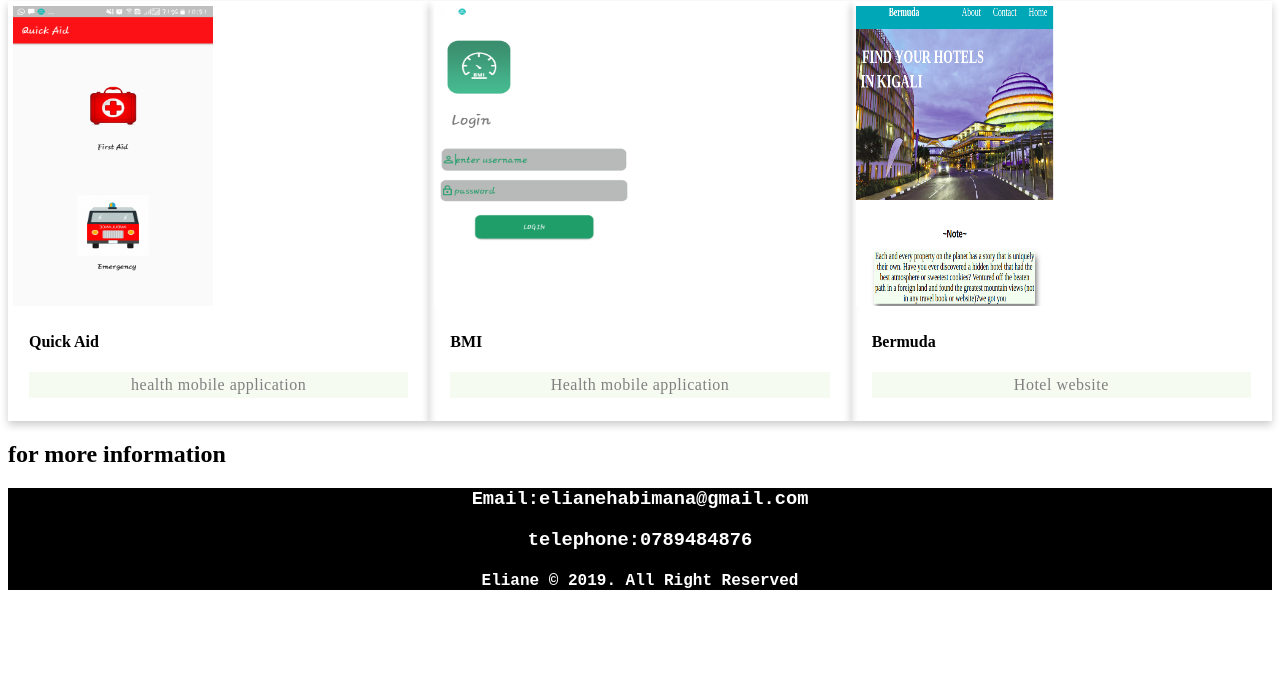
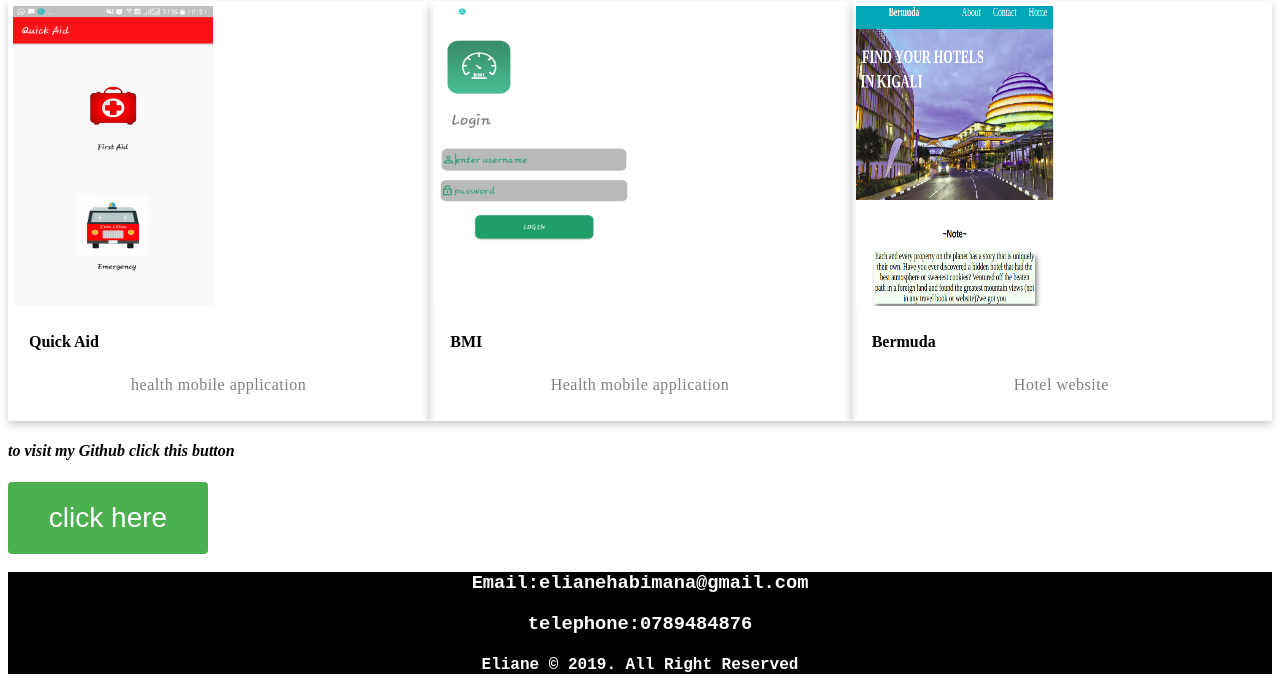
Before and after one commit to Elianehbmna/personalPortfolio, a plain HTML site: page projects.html in a window 1280 px wide. Shown: the part 127-823 px from the top of the page. Before the commit the page ends 800 px from the top, so only its background shows below. Drawn offline with Linux system fonts and the light colour scheme; files whose address does not match are found by name.

Commit message:
styling projects

```diff
--- a/projects.html
+++ b/projects.html
@@ -43,14 +43,17 @@
   </div>
   </div>
   </div>
-  <div class="cards">
-      <h2>for more information</h2>
+
+     <em> <h4>to visit my Github click this button </h4></em>
+
+<button class="button" style="vertical-align:middle"><span>click here </span></button>
 
 
       <div class="footer">
             <h3>Email:elianehabimana@gmail.com</h3>
             <h3>telephone:0789484876</h3>
               <h4>Eliane © 2019. All Right Reserved</h4>
-          </div>
+              </div>
+
 </body>
 </html>
--- a/styles.css
+++ b/styles.css
@@ -114,10 +114,11 @@ height:10%;
     color:white;
     background-color: black;
     font-family: 'Courier New', Courier, monospace;
+    margin-top: 10px;
   }
   p{
     text-align: center;
-      background-color: #f5fbf1;
+
       color: grey;
       margin-left: 0;
       letter-spacing: 0.5px;
@@ -245,3 +246,42 @@ h1{
   .containers {
     padding: 2px 16px;
   }
+  .button {
+    display: inline-block;
+    border-radius: 4px;
+    background-color: #4CAF50;
+    border: none;
+    color: #FFFFFF;
+    text-align: center;
+    font-size: 28px;
+    padding: 20px;
+    width: 200px;
+    transition: all 0.5s;
+    cursor: pointer;
+    margin:0;
+  }
+
+  .button span {
+    cursor: pointer;
+    display: inline-block;
+    position: relative;
+    transition: 0.5s;
+  }
+
+  .button span:after {
+    content: '\00bb';
+    position: absolute;
+    opacity: 0;
+    top: 0;
+    right: -20px;
+    transition: 0.5s;
+  }
+
+  .button:hover span {
+    padding-right: 25px;
+  }
+
+  .button:hover span:after {
+    opacity: 1;
+    right: 0;
+  }
```
